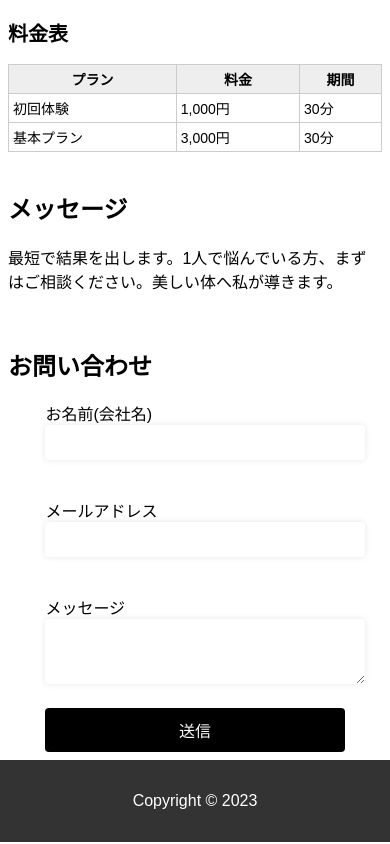
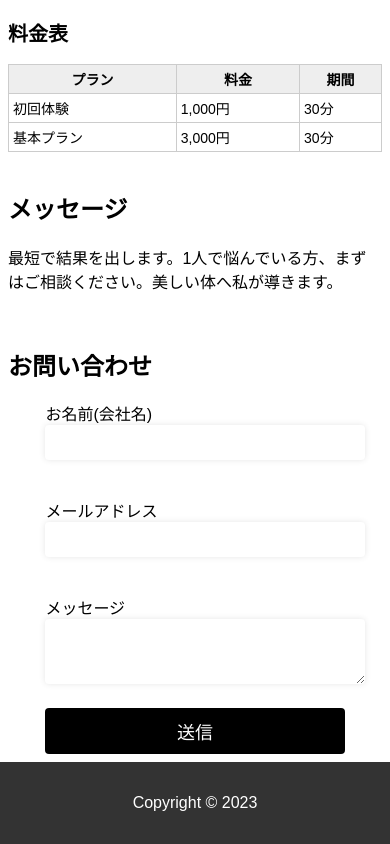
Before and after one commit to nao-kichi/Online-Trainer, a plain HTML site: page index.html in a window 390 px wide. Shown: the part 1527-2371 px from the top of the page. Drawn offline with Linux system fonts and the light colour scheme.

Commit message:
cssの修正をしました。

```diff
--- a/src/css/style.css
+++ b/src/css/style.css
@@ -86,7 +86,7 @@ th {
 }
 
 form {
-  max-width: 800px;
+  max-width: 1000px;
   margin: auto;
   font-family: Arial, sans-serif;
 }
@@ -111,7 +111,7 @@ button[type="submit"] {
   border-radius: 4px;
   cursor: pointer;
   padding: 10px;
-  font-size: 16px;
+  font-size: 24px;
   width: 50%;
   transition: all 0.3s ease;
 }
@@ -173,6 +173,7 @@ footer {
   }
   button[type="submit"] {
     width: 100%;
+    font-size: 18px;
   }
 }
 
@@ -222,6 +223,6 @@ footer {
   }
   button[type="submit"] {
     width: 100%;
-    font-size: 14px;
+    font-size: 18px;
   }
 }
```
